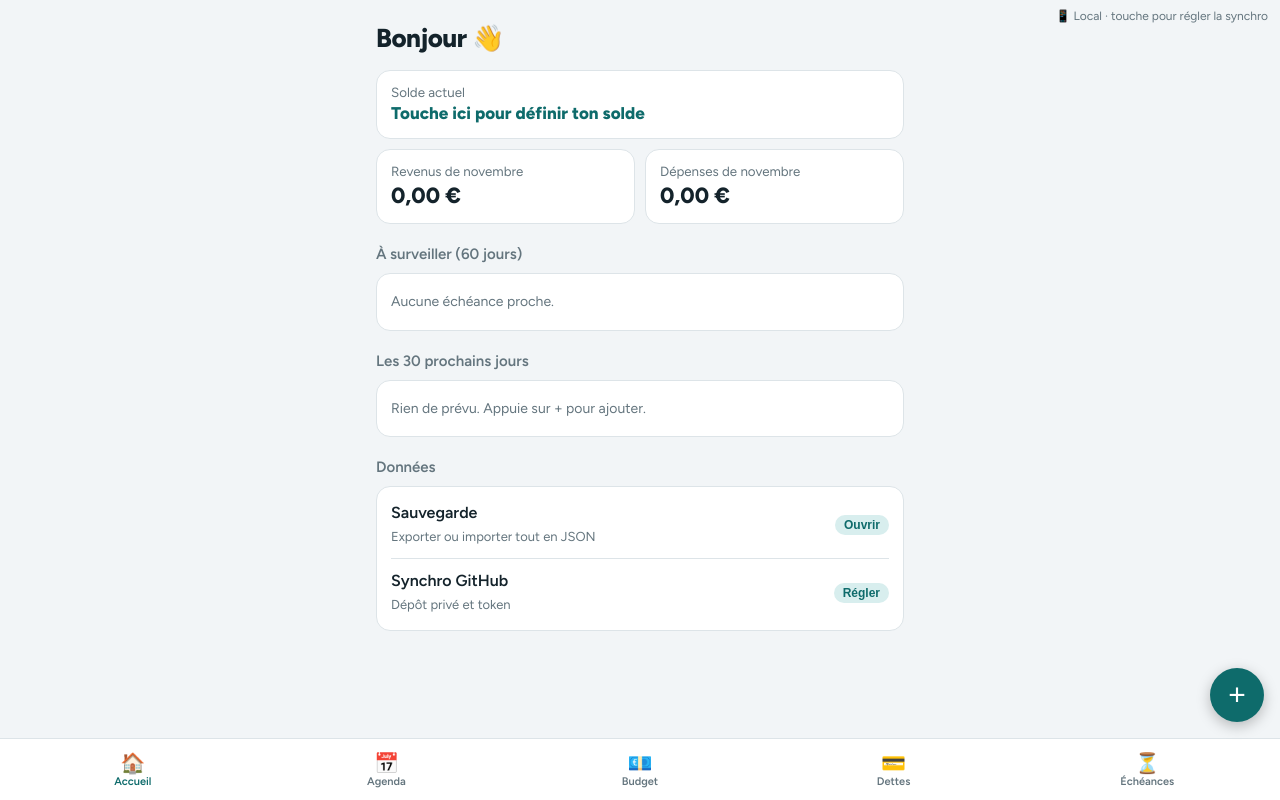
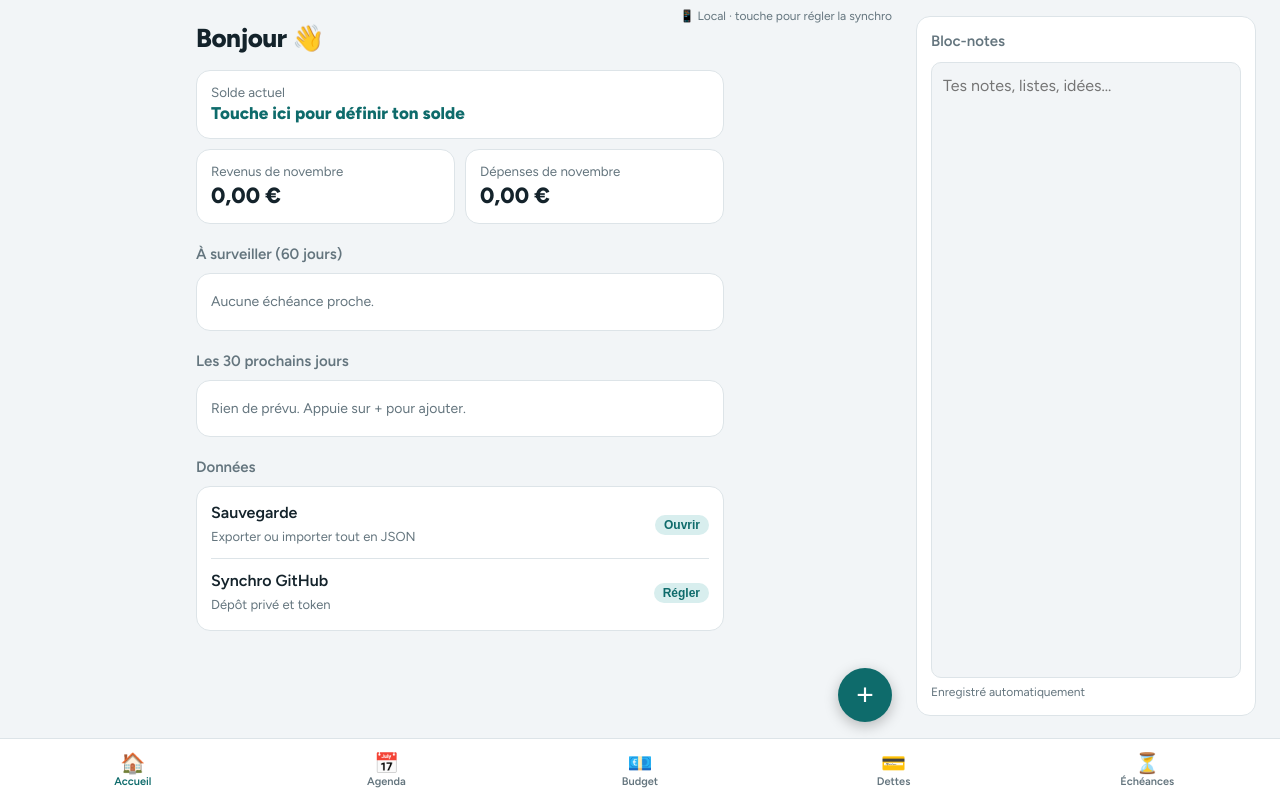
Before and after one commit to Funkyll7/Layrical, a plain HTML site: page index.html in a window 1280 px wide. Drawn offline with Linux system fonts and the light colour scheme.

Commit message:
Ajout d'un bloc-notes
Panneau à droite sur grand écran (≥ 1000 px), bouton 📝 qui ouvre une
fenêtre sur téléphone. Enregistré automatiquement et synchronisé.

Co-Authored-By: Claude Opus 5.5 <noreply@anthropic.com>
Claude-Session: https://claude.ai/code/session_01WunKdSw3tZmLFLPXpP1XtE

```diff
--- a/assets/css/app.css
+++ b/assets/css/app.css
@@ -46,3 +46,14 @@ textarea{resize:vertical}
 .mx:hover{background:var(--ln)}
 #sh>h2:first-child{padding-right:44px;min-height:34px;display:flex;align-items:center;margin-bottom:10px}
 .seg4 button{min-width:20%}
+#np{display:none}
+.npb{position:fixed;left:16px;bottom:calc(78px + env(safe-area-inset-bottom,0px));width:48px;height:48px;border-radius:50%;border:1px solid var(--ln);background:var(--sf);font-size:22px;box-shadow:0 4px 14px rgba(0,0,0,.18);cursor:pointer;z-index:6}
+@media (min-width:1000px){
+ main{margin-left:max(16px,calc(50% - 460px))}
+ #np{display:flex;flex-direction:column;position:fixed;top:16px;right:24px;bottom:84px;width:340px;background:var(--sf);border:1px solid var(--ln);border-radius:14px;padding:14px;z-index:3}
+ #np h2{margin:0 0 10px}
+ #np textarea{flex:1;resize:none;line-height:1.5}
+ #np small{color:var(--mu);font-size:12px;margin-top:6px}
+ .npb{display:none}
+ #sy,.fab{right:388px}
+}
--- a/assets/js/app.js
+++ b/assets/js/app.js
@@ -14,8 +14,8 @@ const dl=s=>P(s).toLocaleDateString('fr-FR',{weekday:'short',day:'numeric',month
 const diff=s=>Math.round((P(s)-P(TD))/864e5);
 const inj=n=>n==0?"Aujourd’hui":n==1?'Demain':'Dans '+n+' j';
 let S={items:[],tx:[],debts:[],rec:[],bal:null,bud:{},ts:0,tab:'home',sel:TD,cy:+TD.slice(0,4),cm:+TD.slice(5,7)-1,by:+TD.slice(0,4),bm:+TD.slice(5,7)-1};
-let SYNC='local';const apply=o=>{S.items=o.items||[];S.tx=o.tx||[];S.debts=o.debts||[];S.rec=o.rec||[];S.bal=o.bal||null;S.bud=o.bud||{};S.ts=o.ts||0};try{const r=localStorage.getItem('agenda-perso');if(r)apply(JSON.parse(r))}catch(e){}
-const snap=()=>({items:S.items,tx:S.tx,debts:S.debts,rec:S.rec,bal:S.bal,bud:S.bud,ts:S.ts});
+let SYNC='local';const apply=o=>{S.items=o.items||[];S.tx=o.tx||[];S.debts=o.debts||[];S.rec=o.rec||[];S.bal=o.bal||null;S.notes=o.notes||'';S.bud=o.bud||{};S.ts=o.ts||0};try{const r=localStorage.getItem('agenda-perso');if(r)apply(JSON.parse(r))}catch(e){}
+const snap=()=>({items:S.items,tx:S.tx,debts:S.debts,rec:S.rec,bal:S.bal,notes:S.notes||'',bud:S.bud,ts:S.ts});
 let ERR='';const badge=()=>{const e=$('#sy');e.textContent=SYNC=='ok'?'☁️ Synchronisé':SYNC=='sav'?'☁️ Envoi…':SYNC=='err'?'⚠️ '+(ERR||'Hors ligne'):'📱 Local · touche pour régler la synchro';e.onclick=()=>gs();e.style.cursor='pointer'};
 const lsave=()=>{try{localStorage.setItem('agenda-perso',JSON.stringify(snap()))}catch(e){}};
 const save=()=>{S.ts=Date.now();lsave();if(GH.token&&GH.repo){SYNC='sav';badge();clearTimeout(tm);tm=setTimeout(push,1200)}};
@@ -96,9 +96,14 @@ function budget(){
 function rappels(){
  const l=S.items.filter(i=>i.type=='renouv').map(i=>({i,s:next(i)})).sort((a,b)=>a.s<b.s?-1:1);
  return '<h1>Échéances</h1><p style="color:var(--mu);margin:-6px 0 6px;font-size:14px">Carte d’identité, passeport, permis, assurances : rouge sous 30 jours, orange sous 90.</p><div class="card">'+(l.length?l.map(o=>itemRow(o.i,o.s)).join(''):'<div class="empty">Ajoute un renouvellement avec +.</div>')+'</div>'}
+// Bloc-notes : panneau à droite sur grand écran, fenêtre sur téléphone ; enregistré automatiquement
+let NT=null;
+function noteIn(v){S.notes=v;document.querySelectorAll('.np-ta').forEach(t=>{if(t!==document.activeElement)t.value=v});document.querySelectorAll('.np-st').forEach(e=>e.textContent='Enregistrement…');clearTimeout(NT);NT=setTimeout(()=>{save();document.querySelectorAll('.np-st').forEach(e=>e.textContent='Enregistré')},600)}
+function noteSync(){document.querySelectorAll('.np-ta').forEach(t=>{if(t!==document.activeElement&&t.value!==(S.notes||''))t.value=S.notes||''})}
+function noteF(){sheet('<h2 style="margin-top:0">Bloc-notes</h2><textarea class="np-ta" rows="14" style="min-height:50vh" placeholder="Tes notes, listes, idées…" oninput="noteIn(this.value)">'+esc(S.notes||'')+'</textarea><small class="np-st" style="color:var(--mu);font-size:12px;display:block;margin-top:6px">Enregistré automatiquement</small>')}
 function render(){
  const t=S.tab;$('#app').innerHTML=t=='home'?home():t=='ag'?agenda():t=='bu'?budget():t=='de'?dettes():rappels();
- $('#nav').innerHTML=[['home','🏠','Accueil'],['ag','📅','Agenda'],['bu','💶','Budget'],['de','💳','Dettes'],['re','⏳','Échéances']].map(a=>'<button class="'+(t==a[0]?'on':'')+'" onclick="S.tab=\''+a[0]+'\';render();scrollTo(0,0)"><span>'+a[1]+'</span>'+a[2]+'</button>').join('')}
+ $('#nav').innerHTML=[['home','🏠','Accueil'],['ag','📅','Agenda'],['bu','💶','Budget'],['de','💳','Dettes'],['re','⏳','Échéances']].map(a=>'<button class="'+(t==a[0]?'on':'')+'" onclick="S.tab=\''+a[0]+'\';render();scrollTo(0,0)"><span>'+a[1]+'</span>'+a[2]+'</button>').join('');noteSync()}
 function $(s){return document.querySelector(s)}
 function mv(k,d){let m=S[k+'m']+d,y=S[k+'y'];if(m<0){m=11;y--}if(m>11){m=0;y++}S[k+'m']=m;S[k+'y']=y;render()}
 function delIt(id){if(confirm('Supprimer cet élément ?')){S.items=S.items.filter(i=>i.id!=id);save();render()}}
--- a/index.html
+++ b/index.html
@@ -13,6 +13,8 @@
 <div id="sy"></div><main id="app"></main>
 <button class="fab" id="fab" aria-label="Ajouter">+</button>
 <nav id="nav"></nav>
+<aside id="np" aria-label="Bloc-notes"><h2>Bloc-notes</h2><textarea class="np-ta" placeholder="Tes notes, listes, idées…" oninput="noteIn(this.value)"></textarea><small class="np-st">Enregistré automatiquement</small></aside>
+<button class="npb" type="button" aria-label="Ouvrir le bloc-notes" onclick="noteF()">📝</button>
 <div id="m" role="dialog" aria-modal="true"><div class="sheet"><button class="mx" type="button" aria-label="Fermer" onclick="closeF()">✕</button><div id="sh"></div></div></div>
 <script src="assets/js/app.js"></script>
 <script src="assets/js/sync.js"></script>
--- a/sw.js
+++ b/sw.js
@@ -1,7 +1,7 @@
 /* sw.js — hors ligne. Réseau d'abord (le site se met à jour par un simple git push),
    cache en dernier recours. L'API GitHub et les polices ne sont jamais interceptées :
    une écriture doit partir sur le réseau ou échouer franchement. */
-const V = "agenda-v12";
+const V = "agenda-v13";
 const SHELL = ["./", "index.html", "assets/css/app.css", "assets/js/app.js", "assets/js/sync.js", "manifest.webmanifest", "assets/img/favicon.svg"];
 self.addEventListener("install", (e) => e.waitUntil(caches.open(V).then((c) => c.addAll(SHELL)).then(() => self.skipWaiting())));
 self.addEventListener("activate", (e) => e.waitUntil(caches.keys().then((k) => Promise.all(k.filter((x) => x !== V).map((x) => caches.delete(x)))).then(() => self.clients.claim())));
```
Also changed, not shown: 1 other file.
